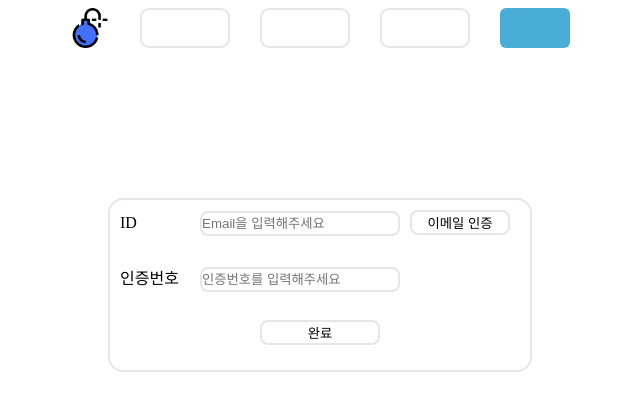
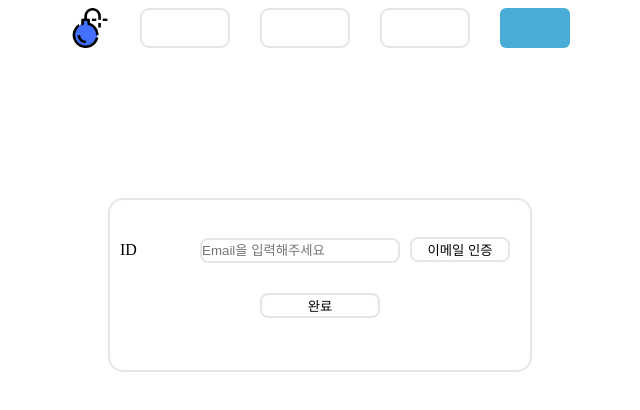
Before and after one commit to wooseokc/zb-Team-FE, a Next.js app: page /info/passwordPage in a window 1280 px wide. Shown: the top 410 px of the page, without its empty margins (320-960 px from the left). Built offline with nearby package versions, Linux system fonts and the light colour scheme.

Commit message:
비밀번호 찾기 기능 수정

```diff
--- a/components/info/Password.tsx
+++ b/components/info/Password.tsx
@@ -7,7 +7,6 @@ export default function Password() {
   const [email, setEmail] = useState('');
   const [error, setError] = useState('');
   const emailRegExp = /^[0-9a-zA-Z]([-_.]?[0-9a-zA-Z])*@[0-9a-zA-Z]([-_.]?[0-9a-zA-Z])*.[a-zA-Z]{2,3}$/i;
-  let emailAuthKey = '';
 
   const router = useRouter();
 
@@ -15,11 +14,10 @@ export default function Password() {
     e.preventDefault();
     const data = {
       email: email,
-      validationKey: emailAuthKey,
     }
-    // console.log(data.validationKey);
+        // console.log(data.validationKey);
     try {
-      const respone = await axios.post('https://minesweeper.hanjoon.dev/minesweeper/gamer/validation', data)
+      const respone = await axios.post('https://minesweeper.hanjoon.dev/minesweeper/gamer/password', data)
       // console.log(respone);
       if (respone.data) {
         router.push('/');
@@ -41,17 +39,16 @@ export default function Password() {
       setError('');
     }
     const data = {
-      email: email,
+      email,
     }
-    await axios.patch('https://minesweeper.hanjoon.dev/minesweeper/gamer/validation', data)
-    // console.log(respone);
+    const respone = await axios.get(`https://minesweeper.hanjoon.dev/minesweeper/gamer/email/${email}`)
+    console.log(typeof respone.data);
+    if (respone.data === true) {
+      setError('ID를 확인해주세요.')
+    }
   }
 
-  const AuthNumberHandler = (e: React.FormEvent<HTMLInputElement>) => {
-    const { currentTarget: { value } } = e;
-    emailAuthKey = value;
-    // console.log(emailAuthKey)
-  }
+
 
   return (
     <StyleForm onSubmit={onSubmit}>
@@ -66,10 +63,6 @@ export default function Password() {
         <PasswordAuthEmailAuthBtn type='button' value='이메일 인증' onClick={emailAuthSubmit} />
       </PasswordAuthEmailBox>
       {error && <ErrorSpan className='authError'>{error}</ErrorSpan>}
-      <PasswordAuthNumBox>
-        <PasswordAuthNumName>인증번호</PasswordAuthNumName>
-        <PasswordAuthNumInput type='text' required placeholder='인증번호를 입력해주세요' onChange={AuthNumberHandler}/>
-      </PasswordAuthNumBox>
       <PaaswordAuthSubmitBtn type='submit' value='완료' />
     </StyleForm>
   )
@@ -90,7 +83,7 @@ const StyleForm = styled.form`
 
   display: flex;
   flex-direction: column;
-  justify-content: space-between;
+  justify-content: center;
 
   input {
     padding: 0;
```
